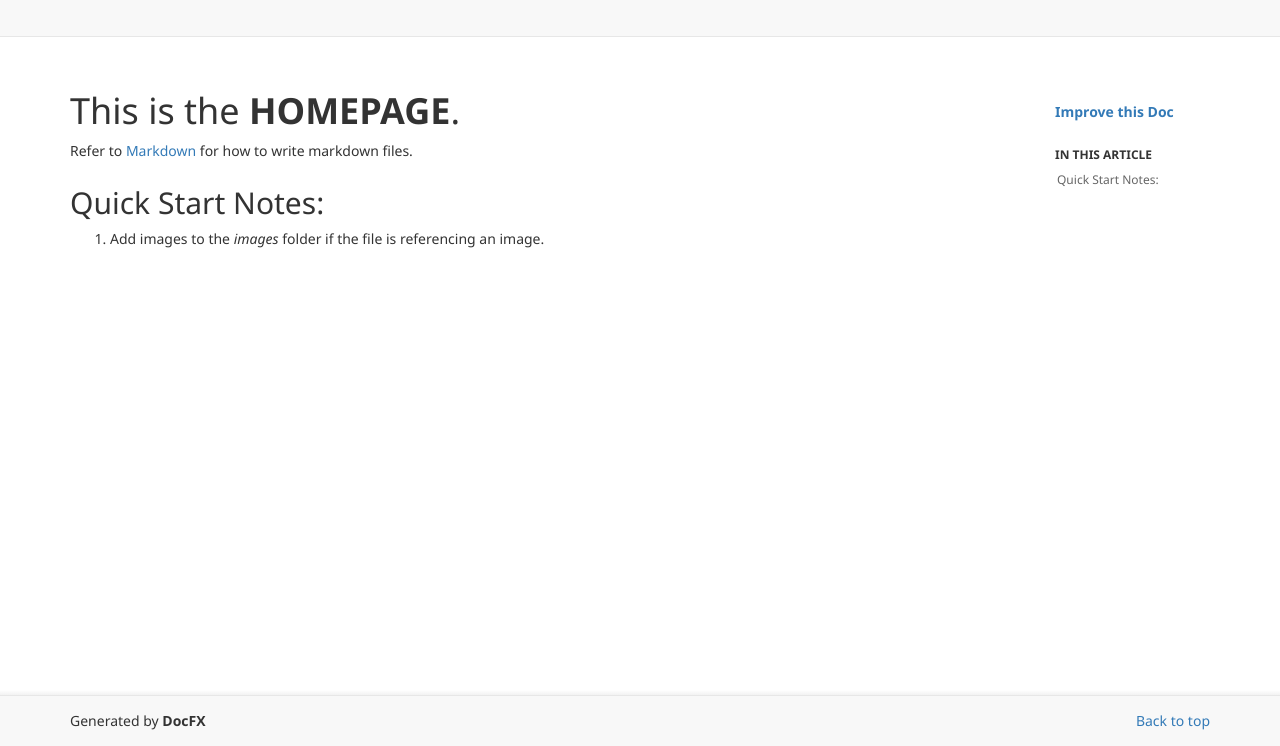
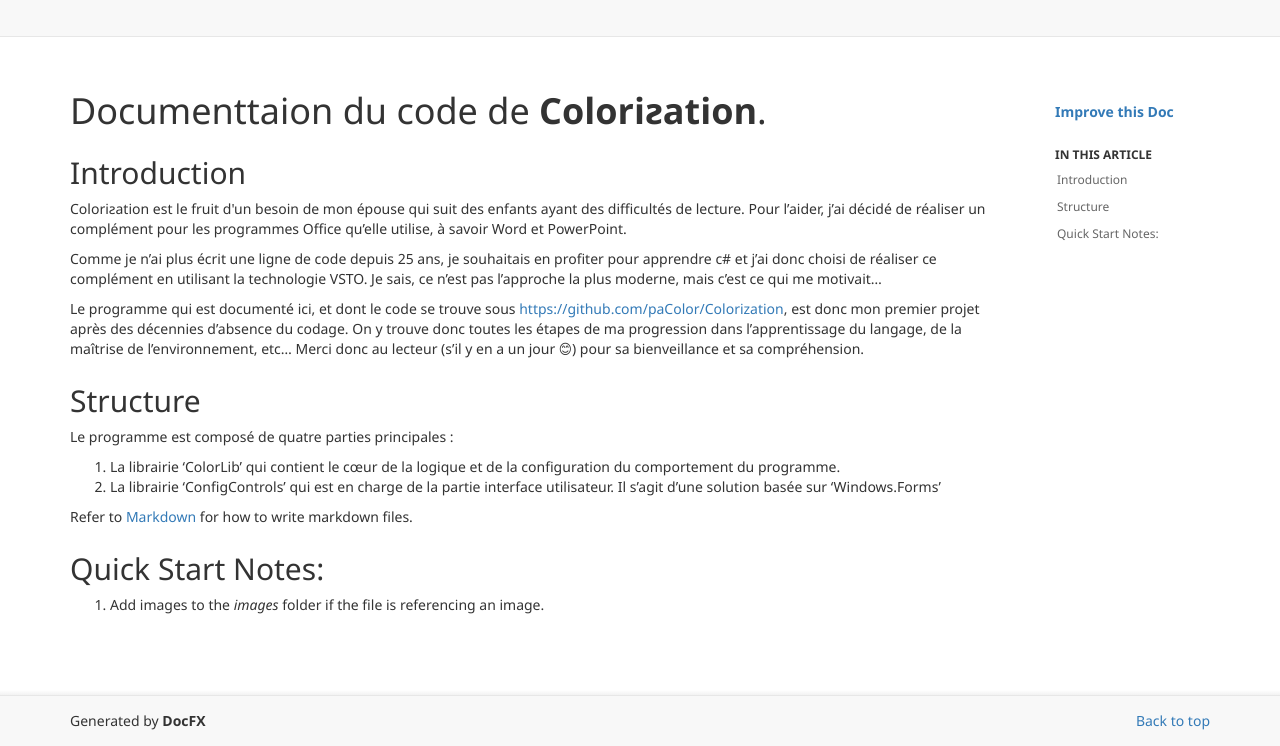
Before and after one commit to paColor/paColor.github.io, a plain HTML site: page index.html in a window 1280 px wide. Shown: the part 54-800 px from the top of the page. Drawn offline with Linux system fonts and the light colour scheme.

Commit message:
édité index.

```diff
--- a/index.html
+++ b/index.html
@@ -5,9 +5,9 @@
   <head>
     <meta charset="utf-8">
     <meta http-equiv="X-UA-Compatible" content="IE=edge,chrome=1">
-    <title>This is the HOMEPAGE. </title>
+    <title>Documenttaion du code de Colori&#424;ation. </title>
     <meta name="viewport" content="width=device-width">
-    <meta name="title" content="This is the HOMEPAGE. ">
+    <meta name="title" content="Documenttaion du code de Colori&#424;ation. ">
     <meta name="generator" content="docfx 2.53.1.0">
 
     <link rel="shortcut icon" href="favicon.ico">
@@ -60,8 +60,18 @@
         <div class="article row grid">
           <div class="col-md-10">
             <article class="content wrap" id="_content" data-uid="">
-<h1 id="this-is-the-homepage">This is the <strong>HOMEPAGE</strong>.</h1>
+<h1 id="documenttaion-du-code-de-coloriƨation">Documenttaion du code de <strong>Coloriƨation</strong>.</h1>
 
+<h2 id="introduction">Introduction</h2>
+<p>Coloriƨation est le fruit d'un besoin de mon épouse qui suit des enfants ayant des difficultés de lecture. Pour l’aider, j’ai décidé de réaliser un complément pour les programmes Office qu’elle utilise, à savoir Word et PowerPoint.</p>
+<p>Comme je n’ai plus écrit une ligne de code depuis 25 ans, je souhaitais en profiter pour apprendre c# et j’ai donc choisi de réaliser ce complément en utilisant la technologie VSTO. Je sais, ce n’est pas l’approche la plus moderne, mais c’est ce qui me motivait…</p>
+<p>Le programme qui est documenté ici, et dont le code se trouve sous <a href="https://github.com/paColor/Colorization">https://github.com/paColor/Colorization</a>, est donc mon premier projet après des décennies d’absence du codage. On y trouve donc toutes les étapes de ma progression dans l’apprentissage du langage, de la maîtrise de l’environnement, etc… Merci donc au lecteur (s’il y en a un jour 😊) pour sa bienveillance et sa compréhension.</p>
+<h2 id="structure">Structure</h2>
+<p>Le programme est composé de quatre parties principales :</p>
+<ol>
+<li>La librairie ‘ColorLib’ qui contient le cœur de la logique et de la configuration du comportement du programme.</li>
+<li>La librairie ‘ConfigControls’ qui est en charge de la partie interface utilisateur. Il s’agit d’une solution basée sur ‘Windows.Forms’</li>
+</ol>
 <p>Refer to <a href="http://daringfireball.net/projects/markdown/">Markdown</a> for how to write markdown files.</p>
 <h2 id="quick-start-notes">Quick Start Notes:</h2>
 <ol>
```
Also changed, not shown: manifest.json.
